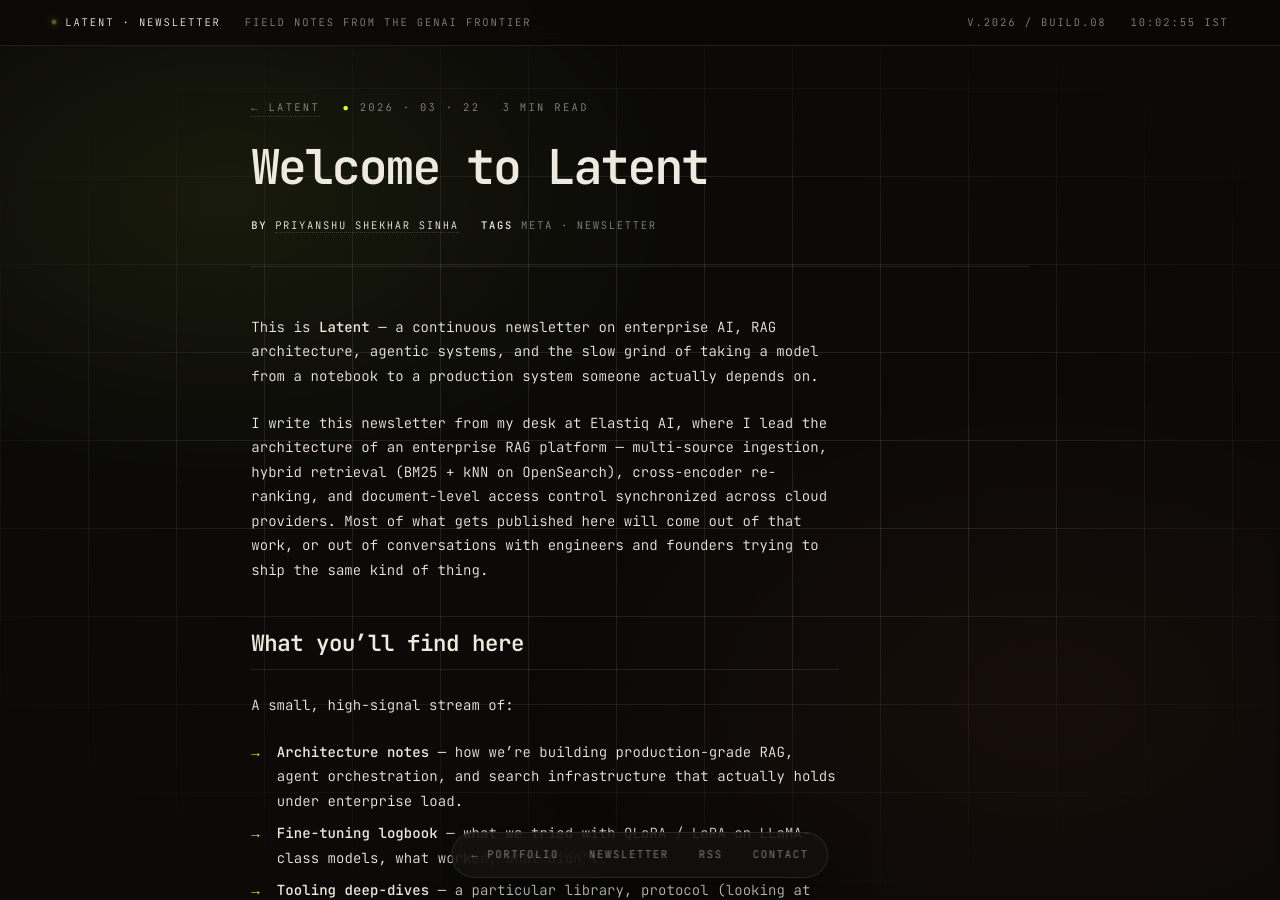
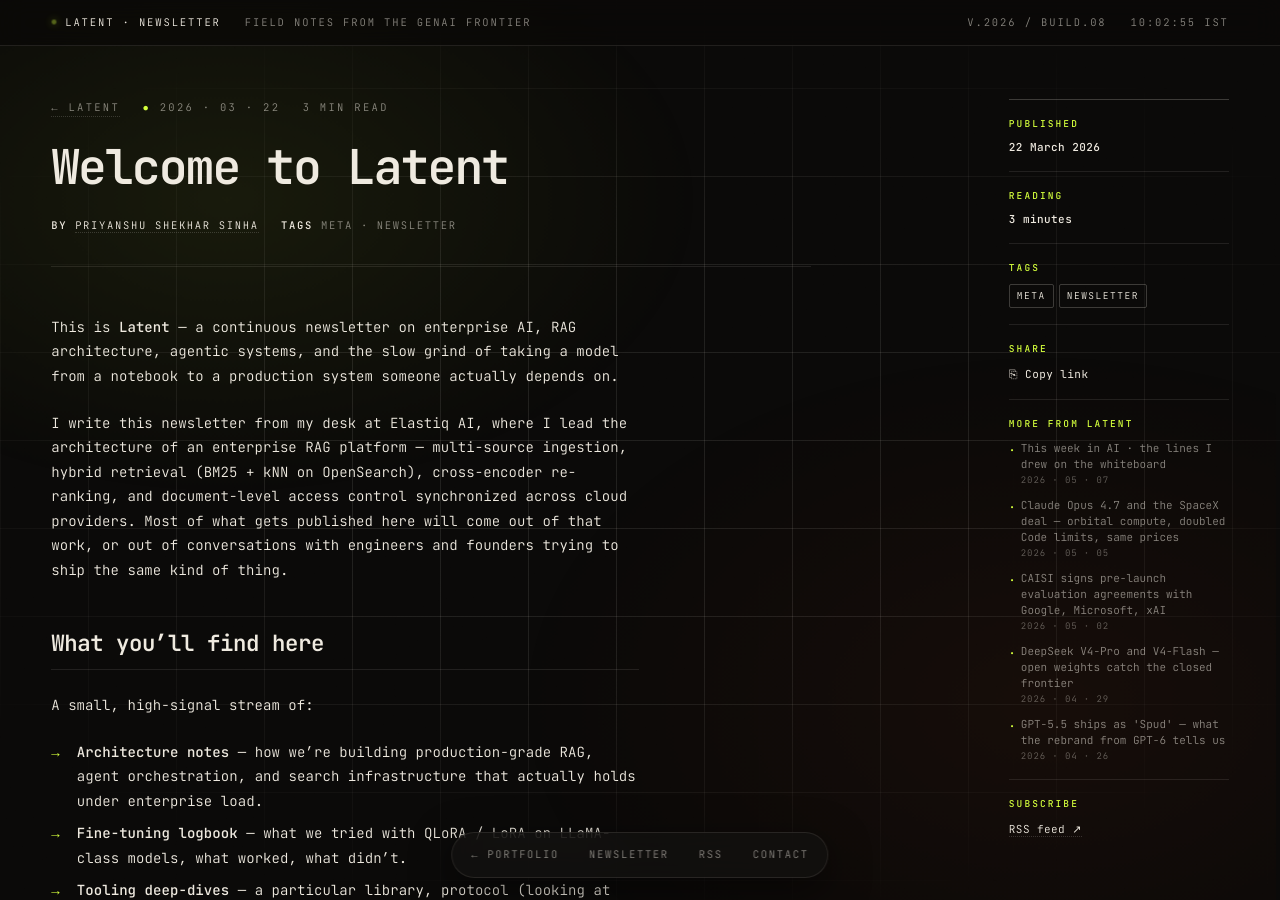
Before and after one commit to sinha96/sinha96.github.io, a Jekyll site: the page built from _posts/2026-03-22-welcome-to-latent.md, in a window 1280 px wide and 900 px high. Built offline with Jekyll 4.4.1, drawn with Linux system fonts in a browser that asks for light colours.

Commit message:
Add files via upload

```diff
--- a/_includes/style.html
+++ b/_includes/style.html
@@ -149,6 +149,118 @@
     margin: 0 auto;
     padding: clamp(5rem, 11vh, 7rem) var(--pad-x) 7rem;
   }
+  .page-post {
+    max-width: 1280px;
+  }
+
+  /* Post shell — 2-column reading layout */
+  .post-shell {
+    display: grid;
+    grid-template-columns: minmax(0, 1fr) 220px;
+    gap: clamp(2.5rem, 5vw, 5rem);
+    align-items: start;
+  }
+  .post-main {
+    min-width: 0;
+    max-width: 760px;
+  }
+  .post-side {
+    position: sticky;
+    top: 5.2rem;
+    align-self: start;
+    font-family: var(--mono);
+    font-size: 11px;
+    letter-spacing: 0.04em;
+    color: var(--paper-mute);
+    border-top: 1px solid var(--rule-2);
+  }
+  @media (max-width: 900px) {
+    .post-shell { grid-template-columns: 1fr; }
+    .post-side { position: static; border-top: none; margin-top: 3rem; padding-top: 2rem; border-top: 1px solid var(--rule); }
+  }
+  .side-block {
+    padding: 1rem 0;
+    border-bottom: 1px solid var(--rule);
+  }
+  .side-block:last-child { border-bottom: none; }
+  .side-label {
+    display: block;
+    font-size: 9.5px;
+    letter-spacing: 0.22em;
+    text-transform: uppercase;
+    color: var(--accent);
+    margin-bottom: 0.55rem;
+    font-weight: 500;
+  }
+  .side-block strong {
+    color: var(--paper);
+    font-weight: 500;
+    display: block;
+    line-height: 1.3;
+  }
+  .side-tags {
+    display: flex;
+    flex-wrap: wrap;
+    gap: 5px;
+  }
+  .side-tags span {
+    font-size: 9.5px;
+    letter-spacing: 0.16em;
+    text-transform: uppercase;
+    padding: 3px 7px;
+    border: 1px solid var(--rule-2);
+    border-radius: 2px;
+    color: var(--paper);
+  }
+  .side-recent {
+    list-style: none;
+    padding: 0;
+    margin: 0;
+    display: grid;
+    gap: 0.7rem;
+  }
+  .side-recent li {
+    padding-left: 12px;
+    position: relative;
+  }
+  .side-recent li::before {
+    content: '·';
+    position: absolute;
+    left: 0;
+    color: var(--accent);
+    font-weight: 700;
+  }
+  .side-recent a {
+    color: var(--paper-mute);
+    font-size: 11px;
+    line-height: 1.45;
+    display: block;
+    transition: color 0.2s;
+    letter-spacing: 0;
+  }
+  .side-recent a:hover { color: var(--accent); }
+  .side-recent .date-mini {
+    color: var(--paper-mute);
+    font-size: 9px;
+    letter-spacing: 0.1em;
+    margin-top: 1px;
+    opacity: 0.7;
+  }
+  .side-share {
+    display: inline-flex;
+    align-items: center;
+    gap: 6px;
+    color: var(--paper);
+    transition: color 0.2s;
+    cursor: pointer;
+    background: transparent;
+    border: none;
+    padding: 0;
+    font-family: var(--mono);
+    font-size: 11px;
+    letter-spacing: 0.04em;
+  }
+  .side-share:hover { color: var(--accent); }
 
   /* Newsletter masthead */
   .mast {
--- a/_layouts/default.html
+++ b/_layouts/default.html
@@ -52,7 +52,7 @@
     <a href="/#contact">Contact</a>
   </nav>
 
-  <main class="page">
+  <main class="page {% if page.layout == 'post' %}page-post{% endif %}">
     {{ content }}
 
     <footer class="foot">
--- a/_layouts/post.html
+++ b/_layouts/post.html
@@ -2,7 +2,9 @@
 layout: default
 ---
 
-<article>
+<div class="post-shell">
+
+  <article class="post-main">
     <header class="post-head">
       <div class="post-eyebrow">
         <a href="{{ '/newsletter/' | relative_url }}">← Latent</a>
@@ -54,3 +56,70 @@ layout: default
       </div>
     </footer>
   </article>
+
+  <aside class="post-side" aria-label="Post info">
+    <div class="side-block">
+      <span class="side-label">Published</span>
+      <strong>{{ page.date | date: '%d %B %Y' }}</strong>
+    </div>
+
+    {% if page.read_time %}
+    <div class="side-block">
+      <span class="side-label">Reading</span>
+      <strong>{{ page.read_time }} minute{% if page.read_time != 1 %}s{% endif %}</strong>
+    </div>
+    {% endif %}
+
+    {% if page.tags.size > 0 %}
+    <div class="side-block">
+      <span class="side-label">Tags</span>
+      <div class="side-tags">
+        {% for tag in page.tags %}<span>{{ tag }}</span>{% endfor %}
+      </div>
+    </div>
+    {% endif %}
+
+    <div class="side-block">
+      <span class="side-label">Share</span>
+      <button class="side-share" type="button" data-share="{{ site.url }}{{ page.url }}">⎘ Copy link</button>
+    </div>
+
+    <div class="side-block">
+      <span class="side-label">More from Latent</span>
+      <ul class="side-recent">
+        {% assign others = site.posts | where_exp: "p", "p.url != page.url" | slice: 0, 5 %}
+        {% for p in others %}
+          <li>
+            <a href="{{ p.url | relative_url }}">
+              {{ p.title }}
+              <div class="date-mini">{{ p.date | date: '%Y · %m · %d' }}</div>
+            </a>
+          </li>
+        {% endfor %}
+      </ul>
+    </div>
+
+    <div class="side-block">
+      <span class="side-label">Subscribe</span>
+      <a href="{{ '/newsletter/feed.xml' | relative_url }}" style="color:var(--paper); border-bottom:1px dotted var(--paper-faint);">RSS feed ↗</a>
+    </div>
+  </aside>
+
+</div>
+
+<script>
+  (function () {
+    var btn = document.querySelector('.side-share');
+    if (!btn) return;
+    btn.addEventListener('click', function () {
+      var url = btn.getAttribute('data-share');
+      if (navigator.clipboard) {
+        navigator.clipboard.writeText(url).then(function () {
+          var prev = btn.textContent;
+          btn.textContent = '✓ Copied';
+          setTimeout(function () { btn.textContent = prev; }, 1400);
+        });
+      }
+    });
+  })();
+</script>
```
Lines whose indentation alone changed are shown as unchanged.
